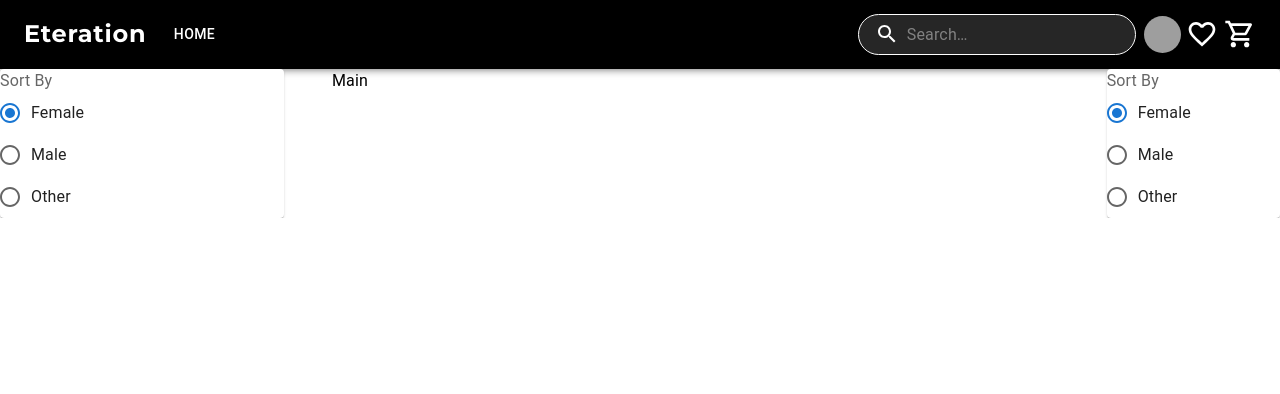
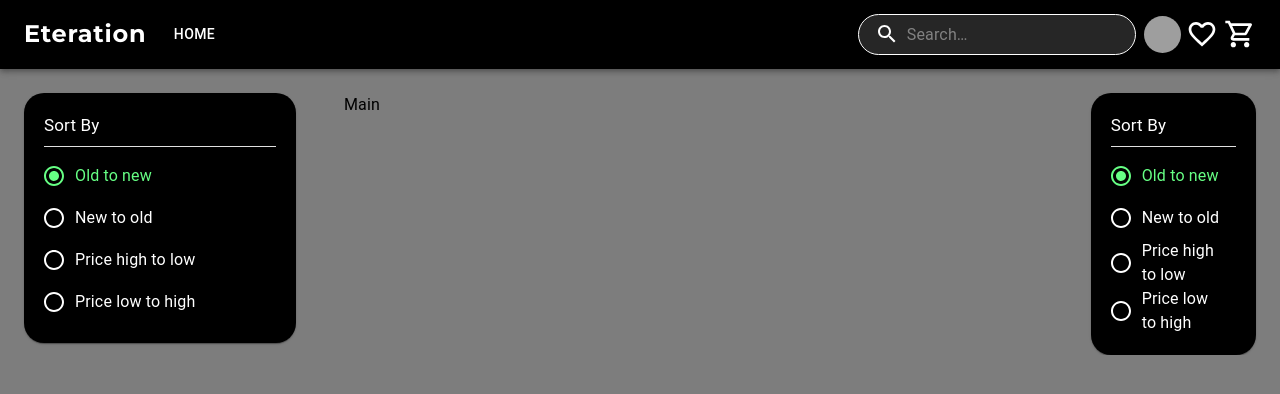
Before and after one commit to emre15900/eteration, a Next.js app: page / in a window 1280 px wide. Shown: the top 394 px of the page. Built offline with nearby package versions, Linux system fonts and the light colour scheme; grey boxes are pictures that could not be loaded.

Commit message:
complete sort by component

```diff
--- a/src/components/sorter/index.tsx
+++ b/src/components/sorter/index.tsx
@@ -4,29 +4,118 @@ import {
   RadioGroup,
   FormControlLabel,
   FormControl,
-  FormLabel,
   Grid,
-  Card
+  Card,
+  Typography,
+  Divider,
 } from "@mui/material";
 
 function Sorter() {
+  const [selectedValue, setSelectedValue] = React.useState("oldToNew");
+
+  const handleChange = (event: React.ChangeEvent<HTMLInputElement>) => {
+    setSelectedValue(event.target.value);
+  };
+
+  console.log(selectedValue);
+
   return (
     <Grid>
-      <Card>
+      <Card
+        sx={{ background: "#000000", borderRadius: "20px", padding: "20px" }}
+      >
+        <Typography sx={{ color: "#ffffff", fontSize: 17 }}>Sort By</Typography>
+        <Divider sx={{ background: "#ffffff", mt: 1, mb: 1 }} />
         <FormControl>
-          <FormLabel id="sort-by">Sort By</FormLabel>
           <RadioGroup
             aria-labelledby="sort-by"
-            defaultValue="female"
-            name="radio-buttons-group"
+            defaultValue="oldToNew"
+            name="sort-by"
+            value={selectedValue}
+            onChange={handleChange}
           >
             <FormControlLabel
-              value="female"
-              control={<Radio />}
-              label="Female"
+              value="oldToNew"
+              control={
+                <Radio
+                  sx={{
+                    color: selectedValue === "oldToNew" ? "#66FF84" : "#ffffff",
+                    "&.Mui-checked": {
+                      color: "#66FF84",
+                    },
+                  }}
+                />
+              }
+              label="Old to new"
+              sx={{
+                color: selectedValue === "oldToNew" ? "#66FF84" : "#ffffff",
+                "&.Mui-checked": {
+                  color: "#66FF84",
+                },
+              }}
             />
-            <FormControlLabel value="male" control={<Radio />} label="Male" />
-            <FormControlLabel value="other" control={<Radio />} label="Other" />
+            <FormControlLabel
+              value="newToOld"
+              control={
+                <Radio
+                  sx={{
+                    color: selectedValue === "newToOld" ? "#66FF84" : "#ffffff",
+                    "&.Mui-checked": {
+                      color: "#66FF84",
+                    },
+                  }}
+                />
+              }
+              label="New to old"
+              sx={{
+                color: selectedValue === "newToOld" ? "#66FF84" : "#ffffff",
+                "&.Mui-checked": {
+                  color: "#66FF84",
+                },
+              }}
+            />
+            <FormControlLabel
+              value="hightToLow"
+              control={
+                <Radio
+                  sx={{
+                    color:
+                      selectedValue === "hightToLow" ? "#66FF84" : "#ffffff",
+                    "&.Mui-checked": {
+                      color: "#66FF84",
+                    },
+                  }}
+                />
+              }
+              label="Price high to low"
+              sx={{
+                color: selectedValue === "hightToLow" ? "#66FF84" : "#ffffff",
+                "&.Mui-checked": {
+                  color: "#66FF84",
+                },
+              }}
+            />
+            <FormControlLabel
+              value="lowToHight"
+              control={
+                <Radio
+                  sx={{
+                    color:
+                      selectedValue === "lowToHight" ? "#66FF84" : "#ffffff",
+                    "&.Mui-checked": {
+                      color: "#66FF84",
+                    },
+                  }}
+                />
+              }
+              label="Price low to high"
+              sx={{
+                color: selectedValue === "lowToHight" ? "#66FF84" : "#ffffff",
+                "&.Mui-checked": {
+                  color: "#66FF84",
+                },
+              }}
+            />
           </RadioGroup>
         </FormControl>
       </Card>
--- a/src/pages/index.tsx
+++ b/src/pages/index.tsx
@@ -1,12 +1,13 @@
 import React from "react";
 import Header from "@/components/header";
-import { Grid, Typography } from "@mui/material";
+import { Grid, Typography, Container } from "@mui/material";
 import Sorter from "@/components/sorter";
 
 function HomePage() {
   return (
     <div style={{ width: "100%" }}>
       <Header />
+      <Container maxWidth="xl" sx={{ mt: 3}}>
         <Grid container spacing={6}>
           <Grid item xs={12} sm={3} md={3}>
             <Sorter />
@@ -18,6 +19,7 @@ function HomePage() {
             <Sorter />
           </Grid>
         </Grid>
+      </Container>
     </div>
   );
 }
--- a/src/styles/globals.css
+++ b/src/styles/globals.css
@@ -90,7 +90,7 @@ body {
 body {
   color: rgb(var(--foreground-rgb));
   font-family: "Montserrat";
-  background: #ffffff;
+  background: rgb(125, 125, 125);
 }
 
 a {
```
Lines whose indentation alone changed are shown as unchanged.
